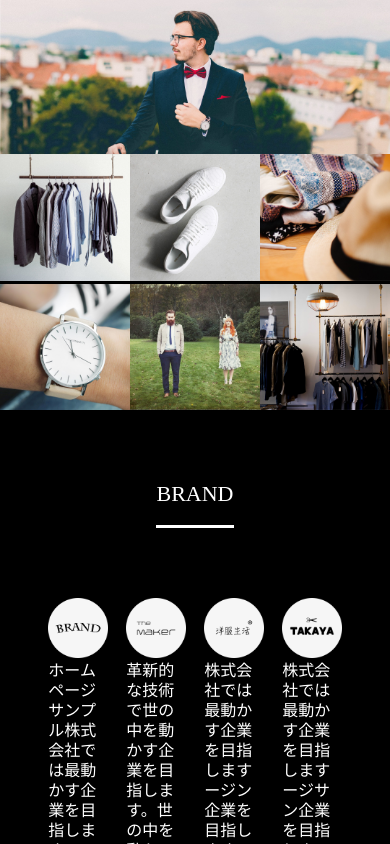
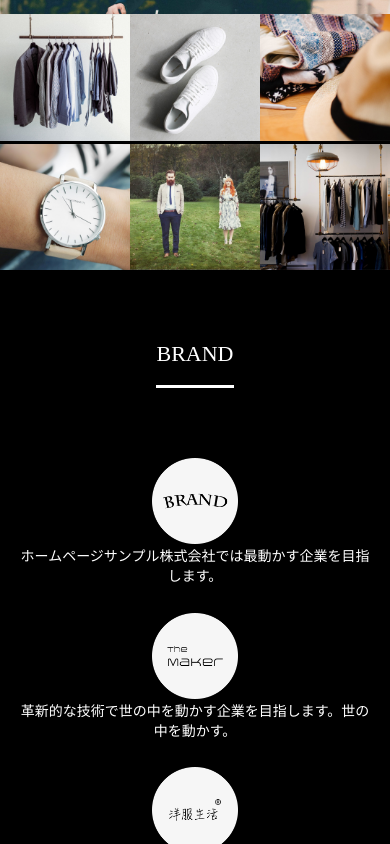
Before and after one commit to sh1n0ks/fashion, a plain HTML site: page index.html in a window 390 px wide. Shown: the part 1156-2000 px from the top of the page. Drawn offline with Linux system fonts and the light colour scheme.

Commit message:
文章の修正

```diff
--- a/css/style.css
+++ b/css/style.css
@@ -70,6 +70,9 @@ a{
 .message p{
 	color:white;
 	font-size:14px;
+  font-family: "Noto Sans JP", Arial, Verdana, 游ゴシック, YuGothic, "ヒラギノ角ゴ ProN W3", "Hiragino Kaku Gothic ProN", メイリオ, Meiryo, sans-serif;
+  font-weight:300;
+  line-height:1.9;
 	width:60%;
 	margin:0 auto;
 	padding:0 0 80px 0;
@@ -92,6 +95,8 @@ a{
 }
 .brand{
 	text-align:center;
+  padding-bottom:5vh;
+  border-bottom:solid 1px white;
 }
 .brand-contents{
 	display:flex;
@@ -103,11 +108,10 @@ a{
 	flex:auto;
 	width:25%;
 	padding:0 3%;
-	border-bottom:solid 1px white;
 }
 .brand-content p{
 	text-align:initial;
-	font-size:16px;
+	font-size:14px;
 	line-height:20px;
 }
 .brand-content img{
@@ -289,6 +293,39 @@ label{
   .main-wrapper{
     width:100%;
   }
+  .brand{
+    width:90%;
+    margin:0 auto;
+  }
+  .brand-contents{
+    flex-direction:column;
+    width:100%;
+    margin:0 auto;
+  }
+  .brand-content{
+    width:100%;
+    margin:0 auto;
+    padding:0;
+    text-align:center;
+    margin-bottom:3vh;
+  }
+  .brand-content img{
+    width:24.5%;
+  }
+  .brand-content p{
+    display:block;
+    margin:0;
+    padding:0;
+    text-align:center;
+  }
+
 }
 @media (max-width:640px){
+  .message{
+    width:100%;
+  }
+  .message p{
+    width:95%;
+    margin:0 auto;
+  }
 }
--- a/index.html
+++ b/index.html
@@ -62,9 +62,10 @@
         </div>
         <div class="message" id="message-jamp">
           <h1>MESSAGE</h1>
-          <p>ホームページサンプル株式会社では最新技術と自然との調和を目指します。革新的な技術で世の中を動かす企業を目指します。ホームページサン<br>
-            プル株式会社。ホームページサンプル株式会社では最新技術と自然との調和を目な技術で世の中を動かす企業を目指します。ホームページサンプ<br>
-          ホームページサンプル株式会社では最新技術と自然との調和を目な技術で世の中を動かす企業を目指します。ホームページサンプ</p>
+          <p>ホームページサンプル株式会社では最新技術と自然との調和を目指します。
+            革新的な技術で世の中を動かす企業を目指します。ホームページサンプル株式会社。
+            ホームページサンプル株式会社では最新技術と自然との調和を目な技術で世の中を動かす企業を目指します。
+            ホームページサンプル株式会社では最新技術と自然との調和を目指します。革新的な技術で世の中を動かす企業を目指します。</p>
         </div>
         <div class="imglist-wrapper">
           <ul class="imglist" id="gallery-jamp">
```
